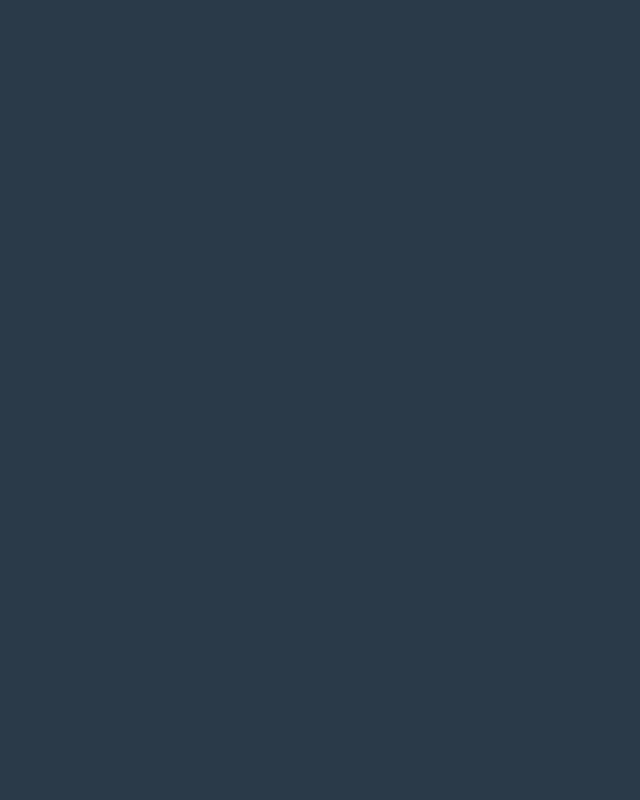
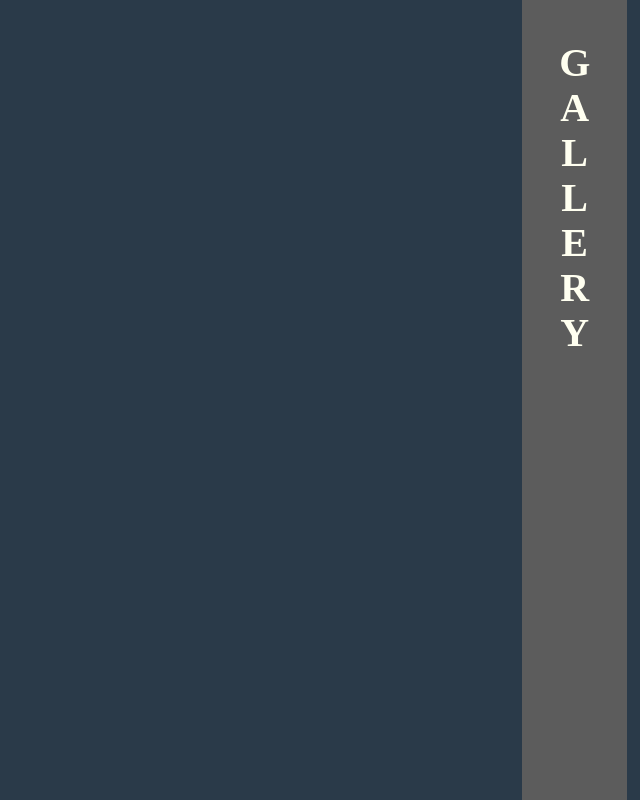
Before and after one commit to FredyLy/Wild_Art_Museums, a React (Create React App) app: page / in a window 1280 px wide. Shown: the whole page, without its empty margins (640-1280 px from the left). Built offline with nearby package versions, Linux system fonts and the light colour scheme.

Commit message:
1st draft of Location

```diff
--- a/src/App.jsx
+++ b/src/App.jsx
@@ -1,8 +1,10 @@
+import Location from './components/Location/Location';
 import './App.css';
 
 function App () {
   return (
     <div className="App">
+      <Location />
     </div>
   );
 }
--- a/src/components/Location/Location.css
+++ b/src/components/Location/Location.css
@@ -0,0 +1,57 @@
+.location_container {
+    /* border: 2px dashed green; */
+    position: absolute;
+    height: 100%;
+    width: 105px;
+    right: 1%;
+    background-color: rgb(92, 92, 92);
+}
+
+#location_page-title {
+    /* border: 1px red dotted; */
+
+    color: ivory;
+    display: flex;
+    align-items: center;
+    width: 105px;
+    writing-mode: vertical-rl;
+    text-orientation: upright;
+    position: relative;
+
+    top: 5%;
+    font-size: 20px;
+    transition: 1s;
+}
+
+/* .bloc {
+    border: 10px solid black;
+    margin: 10px;
+    height: 100%;
+    width: 100%;
+    position: absolute;
+  }
+
+.location_container {
+    border: 2px dashed green;
+    position: absolute;
+    height: 90%;
+    width: 105px;
+    right: 1%;
+    background-color: rgb(92, 92, 92);
+}
+
+#location_page-title {
+    border: 1px red dotted;
+
+    color: ivory;
+    display: flex;
+    align-items: center;
+    width: 105px;
+    writing-mode: vertical-rl;
+    text-orientation: upright;
+    position: relative;
+
+    top: 5%;
+    font-size: 20px;
+    transition: 1s;
+} */
--- a/src/components/Location/Location.js
+++ b/src/components/Location/Location.js
@@ -0,0 +1,41 @@
+import React, { Component } from 'react';
+// import NavMenuLine from './NavMenuLine';
+
+import './Location.css';
+
+const pageTitle = 'GALLERY';
+
+class Location extends Component {
+    state = {
+      open: false
+    }
+
+    expand (open) {
+      if (open === false) {
+        document.getElementById('location_page-title').style.transform = 'translateY(-400px)';
+        this.setState({ open: !open });
+      } else {
+        document.getElementById('location_page-title').style.transform = 'translateY(0px)';
+        this.setState({ open: !open });
+      }
+    }
+
+    render () {
+      return (
+        <div className="bloc">
+          <div className='location_container' onClick={() => this.expand(this.state.open)}>
+            <div id='location_page-title'>
+              <h1>{pageTitle}</h1>
+              </div>
+              {/* <Filter /> */}
+              {/* <NavMenuLine open={this.state.open} expand={this.state.expand} /> */}
+          </div>
+        </div>
+      );
+    }
+}
+
+export default Location;
+
+// NavMenuLine.js and css :
+// TO BE DELETED
```
Also changed, not shown: src/App.css (line endings or trailing spaces).
